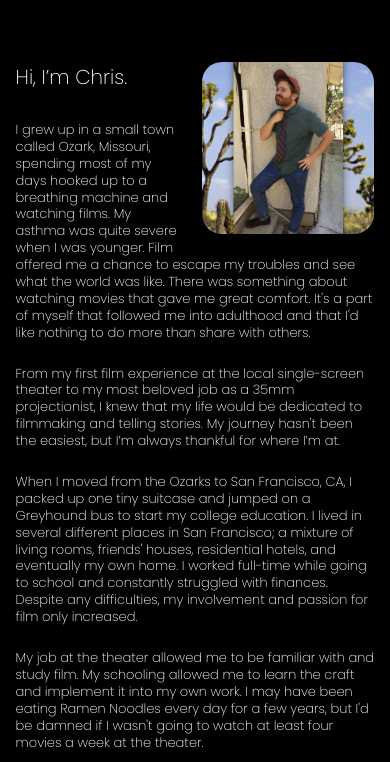
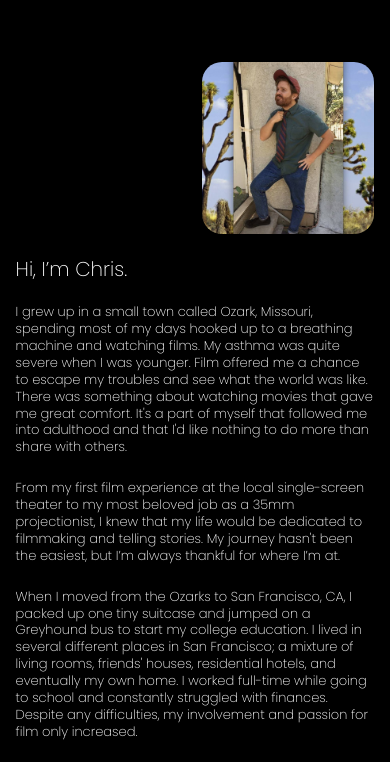
Before and after one commit to chirsgren/chrisgren-website, a plain HTML site: page bio.html in a window 390 px wide. Shown: the part 63-825 px from the top of the page. Drawn offline with Linux system fonts and the light colour scheme.

Commit message:
Update style.css

```diff
--- a/style.css
+++ b/style.css
@@ -868,14 +868,17 @@ transform: translateY(-50%);
     width: 100%;
 }
 
+.bio-text h1 {
+    font-size: 20px;
+    margin: 0 0 20px;
+    clear: right;
+}
+
 .bio-text p {
     font-size: 13px;
+    line-height: 1.3;
+    margin-bottom: 24px;
 }
-
-.bio-text h1 {
-    font-size: 20px;
-}
-
     /* Mobile Contact page */
     .contact-image {
         margin-top: 160px;
```
